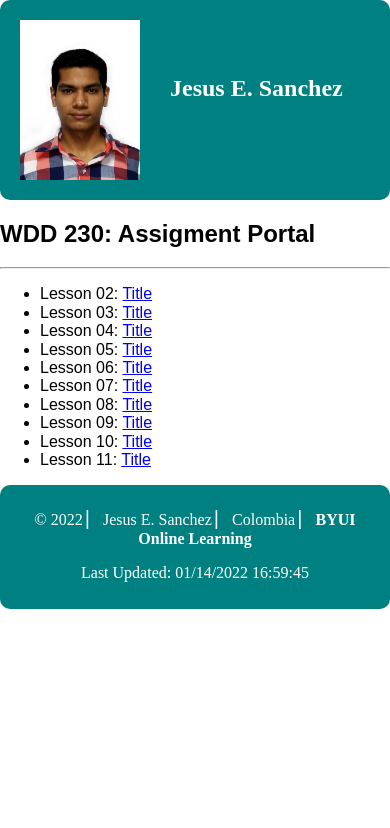
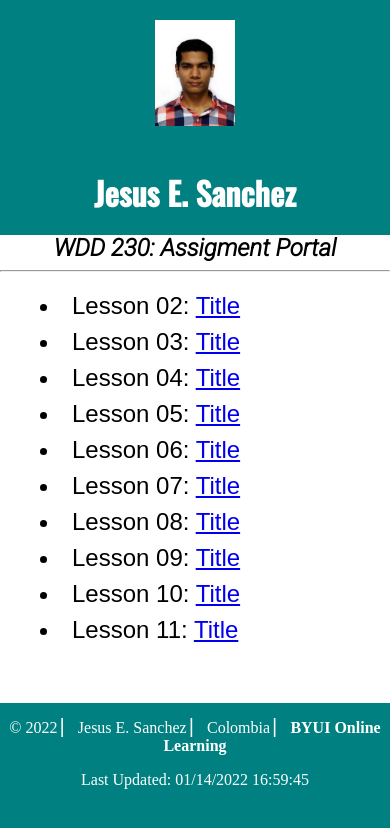
Before and after one commit to jesussanchez1389/wdd230, a plain HTML site: page index.html in a window 390 px wide. Drawn offline with nearby package versions, Linux system fonts and the light colour scheme.

Commit message:
Change in CSS and JavaScript

```diff
--- a/css/stylesheet.css
+++ b/css/medium.css
@@ -1,8 +1,8 @@
-body {
-    margin: 0;
-  }
+@media (min-width: 32.5em){
 .body_page{
+    margin: 0 auto;
     display: grid;
+
 }
 
 header {
@@ -17,7 +17,8 @@ header {
 
 }
 h1{
-    font-size: 1.5em;
+    font-family: 'Oswald', sans-serif;
+    font-size: 2em;
     font-weight: bold;
 
     color: white;
@@ -34,7 +35,7 @@ margin: 10px;
 }
 
 h2{
-    font-family: Arial, Helvetica, sans-serif;
+    font-family: 'Roboto', sans-serif;
 }
 
 ul li{
@@ -55,3 +56,4 @@ footer p a{
     color: white;
     font-weight: bold;
 }
+}
--- /dev/null
+++ b/css/small.css
@@ -0,0 +1,60 @@
+@media (max-width: 32.5em){
+.body_page{
+    margin: 0 auto;
+    display: grid;
+    height: 100vh;
+    max-width: 600px;
+}
+
+header {
+    display: grid;
+    grid-gap: 20px;
+    align-items: center;
+    background-color: teal;
+    margin-bottom: 0px;
+
+}
+h1{
+    font-family: 'Oswald', sans-serif;
+    font-size: 2em;
+    font-weight: bold;
+    text-align: center;
+    color: white;
+    height: 50px;
+    margin: auto;
+
+
+}
+header img{
+border-style: none;
+display: block;
+width: 80px;
+margin: 10px auto;
+}
+
+h2{
+    font-family: 'Roboto', sans-serif;
+    text-align: center;
+    margin: auto;
+}
+
+ul li{
+    font-family: Arial, Helvetica, sans-serif;
+    line-height: 1.5em;
+    list-style-position: inside;
+    font-size: 1.5em;
+}
+
+footer{
+
+    background-color: teal;
+    color: white;
+    text-align: center;
+}
+
+footer p a{
+    text-decoration: none;
+    color: white;
+    font-weight: bold;
+}
+}
--- a/index.html
+++ b/index.html
@@ -5,7 +5,9 @@
 <meta name="viewport" content="width=device-width, initial-scale=1.0">
 <meta name="description" content="A portal to my home page">
 <link rel="stylesheet" href="css/normalize.css">
-<link rel="stylesheet" href="css/stylesheet.css">
+<link rel="stylesheet" href="css/medium.css">
+<link rel="stylesheet" href="css/small.css">
+<link href="https://fonts.googleapis.com/css2?family=Oswald:wght@500&family=Roboto:ital,wght@1,300&display=swap" rel="stylesheet">
 <script defer src="js/dates.js"></script>
   <title>Jesus Sanchez-Home Page</title>
 </head>
@@ -36,8 +38,8 @@
       </ul>
     </main>
     <footer>
-      <p>&copy; 2022 &#9615; Jesus E. Sanchez &#9615; Colombia &#9615; <a href="https://www.byui.edu/online">BYUI Online Learning</a></p>
-      <p id='Modified'></p>
+      <p>&copy; <span id="year">asdf</span> &#9615; Jesus E. Sanchez &#9615; Colombia &#9615; <a href="https://www.byui.edu/online">BYUI Online Learning</a></p>
+      <p id="modified"></p>
 
     </footer>
 </div>
--- a/js/dates.js
+++ b/js/dates.js
@@ -1 +1,4 @@
-const modified = document.querySelector('#Modified').innerHTML = `Last Updated: ${document.lastModified}`;
+const date = new Date();
+const year = date.getFullYear();
+document.querySelector('#year').innerHTML = `${year}`;
+document.querySelector('#modified').innerHTML = `Last Updated: ${document.lastModified}`;
```
